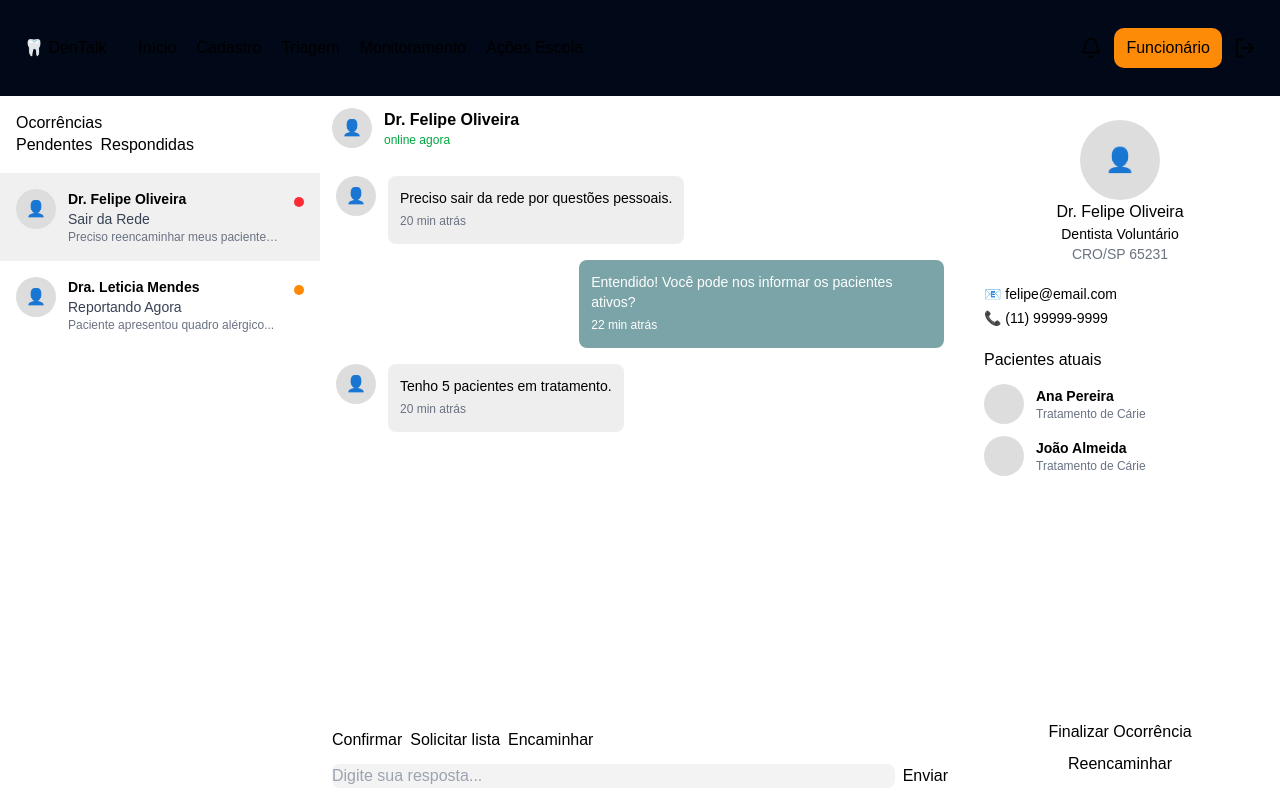
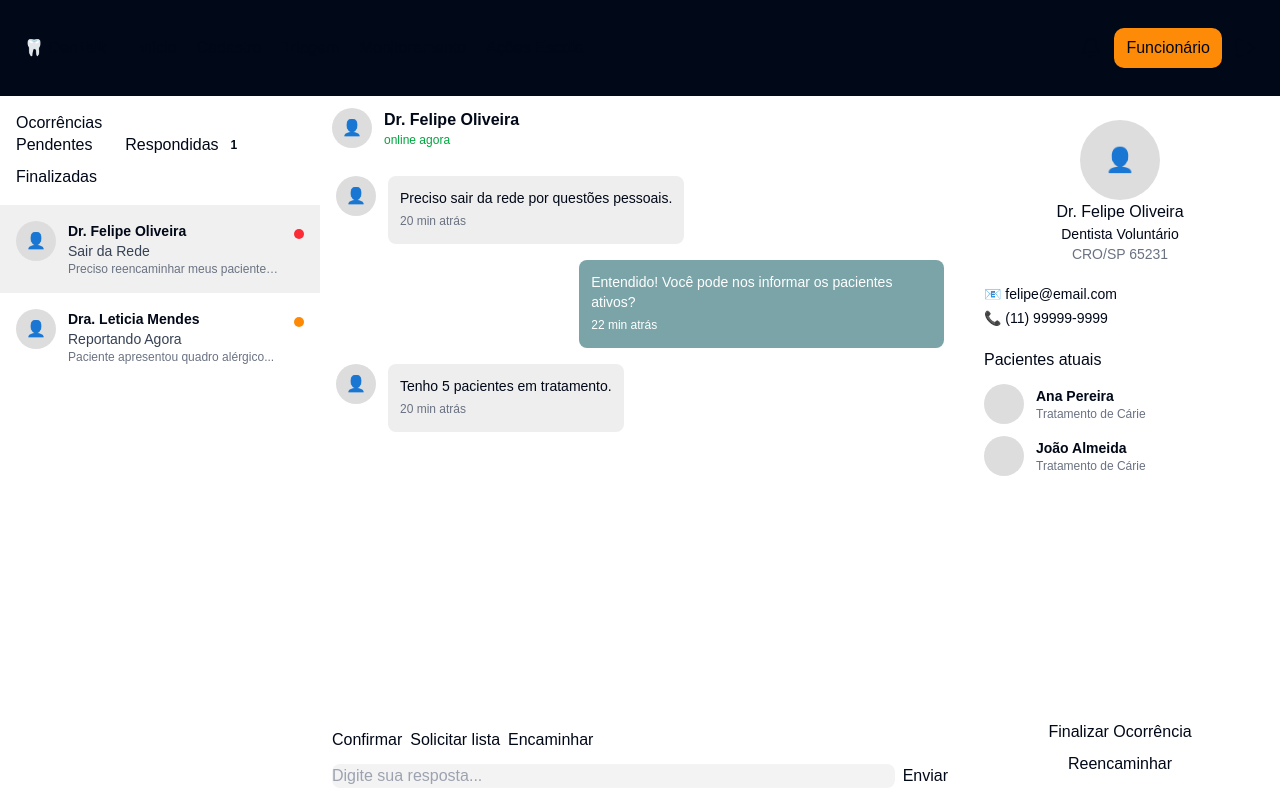
Before and after one commit to Moonnax/Dentalk, a React (Vite) app: page /monitoramento in a window 1280 px wide. Shown: the top 800 px of the page. Built offline with nearby package versions, Linux system fonts and the light colour scheme.

Commit message:
add na página de monitoramento o filtro de conversas finalizadas e melhorando o encaminhamento de chats para um novo filtro

```diff
--- a/src/pages/Funcionario/Fmonitoramento.tsx
+++ b/src/pages/Funcionario/Fmonitoramento.tsx
@@ -5,7 +5,7 @@ import Footer from "../../components/Footer/Footer";
 // ── Types ──────────────────────────────────────────────────────────────────
 
 type StatusOcorrencia = "vermelho" | "amarelo" | "";
-type TabOcorrencia = "Pendentes" | "Respondidas";
+type TabOcorrencia = "Pendentes" | "Respondidas" | "Finalizadas";
 type ViewMobile = "lista" | "chat" | "perfil";
 
 interface Mensagem {
@@ -257,7 +257,6 @@ const ocorrenciasIniciais: Ocorrencia[] = [
   },
 ];
 
-
 function useWindowWidth() {
   const [width, setWidth] = useState(
     typeof window !== "undefined" ? window.innerWidth : 1200
@@ -270,15 +269,12 @@ function useWindowWidth() {
   return width;
 }
 
-
 export default function Fmonitoramento() {
   const [ocorrencias, setOcorrencias] = useState<Ocorrencia[]>(ocorrenciasIniciais);
   const [ativo, setAtivo] = useState<number>(0);
   const [tabAtiva, setTabAtiva] = useState<TabOcorrencia>("Pendentes");
   const [digitando, setDigitando] = useState<string>("");
-  const [ocorrenciaFinalizada, setOcorrenciaFinalizada] = useState<boolean>(false);
   const [modalAberto, setModalAberto] = useState<boolean>(false);
-
   const [viewMobile, setViewMobile] = useState<ViewMobile>("lista");
 
   const chatRef = useRef<HTMLDivElement>(null);
@@ -288,6 +284,7 @@ export default function Fmonitoramento() {
   const isDesktop = width >= 992;
 
   const ocorrenciaAtual = ocorrencias.find((o) => o.id === ativo) ?? ocorrencias[0];
+  const isFinalizada = ocorrenciaAtual.tab === "Finalizadas";
 
   useEffect(() => {
     if (chatRef.current) {
@@ -296,11 +293,17 @@ export default function Fmonitoramento() {
   }, [ocorrenciaAtual.mensagens]);
 
   useEffect(() => {
-    setOcorrenciaFinalizada(false);
     setModalAberto(false);
   }, [ativo]);
 
   const visiveis = ocorrencias.filter((o) => o.tab === tabAtiva);
+
+  // Contadores para os badges das tabs
+  const contadores: Record<TabOcorrencia, number> = {
+    Pendentes:   ocorrencias.filter((o) => o.tab === "Pendentes").length,
+    Respondidas: ocorrencias.filter((o) => o.tab === "Respondidas").length,
+    Finalizadas: ocorrencias.filter((o) => o.tab === "Finalizadas").length,
+  };
 
   function abrirOcorrencia(id: number) {
     setAtivo(id);
@@ -316,18 +319,31 @@ export default function Fmonitoramento() {
     if (!msg) return;
     const agora = new Date().toLocaleTimeString("pt-BR", { hour: "2-digit", minute: "2-digit" });
     const nova: Mensagem = { de: "funcionario", texto: msg, hora: agora };
+
     setOcorrencias((prev) =>
-      prev.map((o) => o.id === ativo ? { ...o, mensagens: [...o.mensagens, nova] } : o)
+      prev.map((o) => {
+        if (o.id !== ativo) return o;
+        // Se ainda está Pendente, move para Respondidas ao responder
+        const novaTab: TabOcorrencia = o.tab === "Pendentes" ? "Respondidas" : o.tab;
+        const novoStatus: StatusOcorrencia = o.tab === "Pendentes" ? "" : o.status;
+        return { ...o, mensagens: [...o.mensagens, nova], tab: novaTab, status: novoStatus };
+      })
     );
+
+    // Atualiza tab da lista se a ocorrência ativa era Pendente
+    const ocAtual = ocorrencias.find((o) => o.id === ativo);
+    if (ocAtual?.tab === "Pendentes") {
+      setTabAtiva("Respondidas");
+    }
+
     setDigitando("");
   }
 
   function finalizarOcorrencia() {
     setOcorrencias((prev) =>
-      prev.map((o) => o.id === ativo ? { ...o, tab: "Respondidas", status: "" } : o)
+      prev.map((o) => o.id === ativo ? { ...o, tab: "Finalizadas", status: "" } : o)
     );
-    setOcorrenciaFinalizada(true);
-    setTabAtiva("Respondidas");
+    setTabAtiva("Finalizadas");
     if (isMobileOrTablet) setViewMobile("lista");
   }
 
@@ -341,33 +357,47 @@ export default function Fmonitoramento() {
     setOcorrencias((prev) =>
       prev.map((o) =>
         o.id === ativo
-          ? { ...o, tab: "Respondidas", status: "", mensagens: [...o.mensagens, msgSistema] }
+          ? { ...o, tab: "Finalizadas", status: "", mensagens: [...o.mensagens, msgSistema] }
           : o
       )
     );
     setModalAberto(false);
-    setOcorrenciaFinalizada(true);
-    setTabAtiva("Respondidas");
+    setTabAtiva("Finalizadas");
     if (isMobileOrTablet) setViewMobile("lista");
   }
+
+  // ── Tab bar ──────────────────────────────────────────────────────────────
+
+  const TabBar = (
+    <div className="flex gap-2 flex-wrap">
+      {(["Pendentes", "Respondidas", "Finalizadas"] as TabOcorrencia[]).map((tab) => (
+        <button
+          key={tab}
+          onClick={() => setTabAtiva(tab)}
+          className={`flex items-center gap-1.5 rounded px-3 py-1 text-sm transition ${
+            tabAtiva === tab ? "bg-[#010817] text-white" : "bg-[#eee] hover:bg-[#ddd]"
+          }`}
+        >
+          {tab}
+          {contadores[tab] > 0 && (
+            <span className={`text-xs font-bold px-1.5 py-0.5 rounded ${
+              tabAtiva === tab ? "bg-white/20 text-white" : "bg-white border border-[#ddd] text-[#010817]"
+            }`}>
+              {contadores[tab]}
+            </span>
+          )}
+        </button>
+      ))}
+    </div>
+  );
+
+  // ── Colunas ───────────────────────────────────────────────────────────────
 
   const ColLista = (
     <section className="flex flex-col bg-white h-full overflow-hidden">
       <div className="p-4 border-b border-[#ddd]">
         <h2 className="mb-3 text-2xl font-semibold">Ocorrências</h2>
-        <div className="flex gap-2">
-          {(["Pendentes", "Respondidas"] as TabOcorrencia[]).map((tab) => (
-            <button
-              key={tab}
-              onClick={() => setTabAtiva(tab)}
-              className={`rounded px-3 py-1 text-sm transition ${
-                tabAtiva === tab ? "bg-[#010817] text-white" : "bg-[#eee] hover:bg-[#ddd]"
-              }`}
-            >
-              {tab}
-            </button>
-          ))}
-        </div>
+        {TabBar}
       </div>
 
       <div className="flex flex-col gap-0 overflow-y-auto flex-1">
@@ -414,9 +444,14 @@ export default function Fmonitoramento() {
             {ocorrenciaAtual.online ? "online agora" : "offline"}
           </p>
         </div>
-        {ocorrenciaFinalizada && (
+        {isFinalizada && (
           <span className="text-xs bg-green-100 text-green-700 px-2 py-1 rounded whitespace-nowrap">
             ✓ Finalizada
+          </span>
+        )}
+        {ocorrenciaAtual.tab === "Respondidas" && (
+          <span className="text-xs bg-blue-100 text-blue-700 px-2 py-1 rounded whitespace-nowrap">
+            Respondida
           </span>
         )}
       </div>
@@ -427,6 +462,9 @@ export default function Fmonitoramento() {
         ))}
       </div>
 
+      {/* Input — oculto quando finalizada */}
+      {!isFinalizada && (
+        <>
           <div className="fixed bottom-0 left-0 right-0 border-t border-[#ddd] bg-white z-10 min-[992px]:hidden">
             <div className="flex gap-2 flex-wrap px-3 pt-3">
               {respostasRapidas.map((r) => (
@@ -468,6 +506,15 @@ export default function Fmonitoramento() {
               </button>
             </div>
           </div>
+        </>
+      )}
+
+      {/* Aviso quando finalizada */}
+      {isFinalizada && (
+        <div className="shrink-0 border-t border-[#ddd] bg-[#f9f9f9] px-4 py-3 text-center text-sm text-gray-400">
+          Esta ocorrência foi finalizada e não aceita mais respostas.
+        </div>
+      )}
     </section>
   );
 
@@ -503,14 +550,14 @@ export default function Fmonitoramento() {
       <div className="mt-auto flex flex-col gap-2 px-6 pb-6">
         <button
           onClick={finalizarOcorrencia}
-          disabled={ocorrenciaFinalizada}
+          disabled={isFinalizada}
           className="bg-[#c4d600] p-3 rounded font-semibold hover:bg-[#afc000] transition disabled:opacity-50 disabled:cursor-not-allowed"
         >
-          {ocorrenciaFinalizada ? "Finalizada ✓" : "Finalizar Ocorrência"}
+          {isFinalizada ? "Finalizada ✓" : "Finalizar Ocorrência"}
         </button>
         <button
           onClick={() => setModalAberto(true)}
-          disabled={ocorrenciaFinalizada}
+          disabled={isFinalizada}
           className="bg-[#f3f3f3] p-3 rounded border hover:bg-[#e8e8e8] transition disabled:opacity-50 disabled:cursor-not-allowed"
         >
           Reencaminhar
@@ -519,10 +566,8 @@ export default function Fmonitoramento() {
     </section>
   );
 
-
   return (
-
-    <div className="flex min-h-screen flex-col font-[Arial] text-[#010817]]">
+    <div className="flex min-h-screen flex-col font-[Arial] text-[#010817]">
       <HeaderFuncionario />
 
       {modalAberto && (
```
Lines whose indentation alone changed are shown as unchanged.
